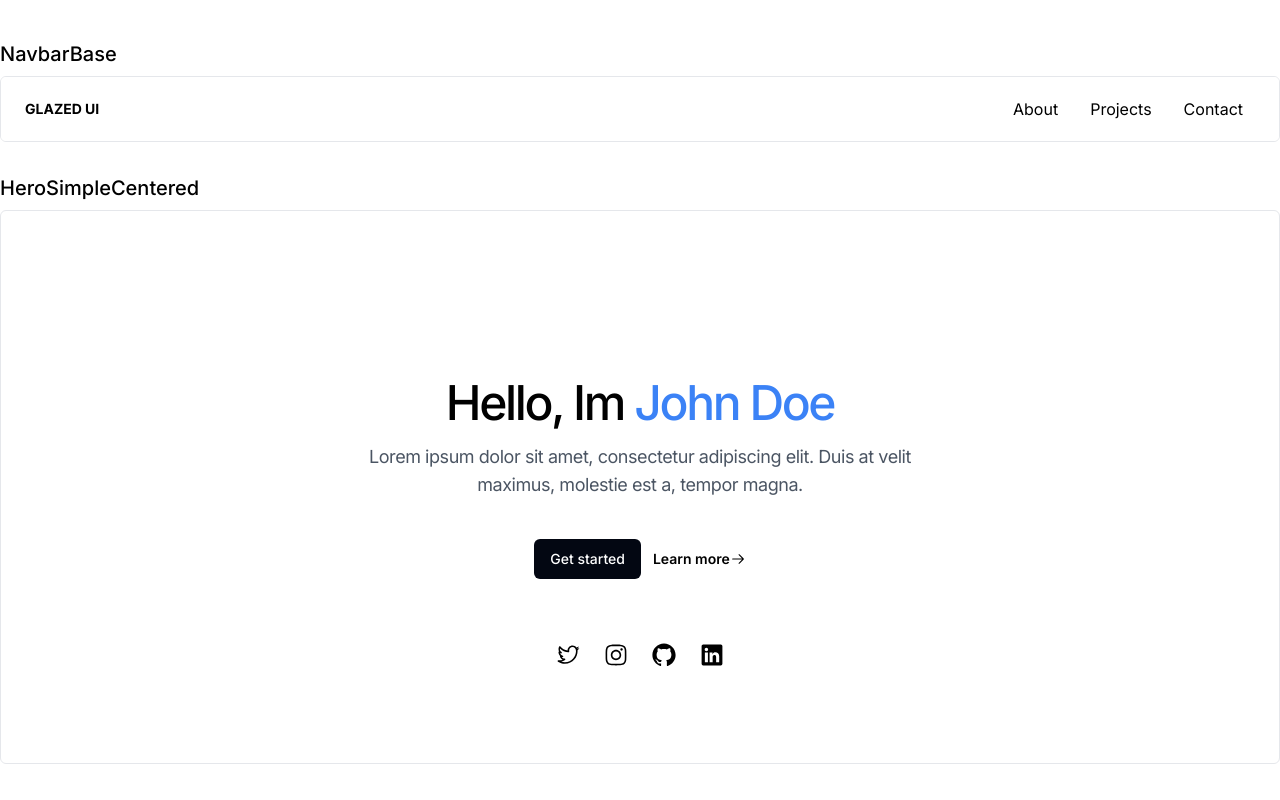
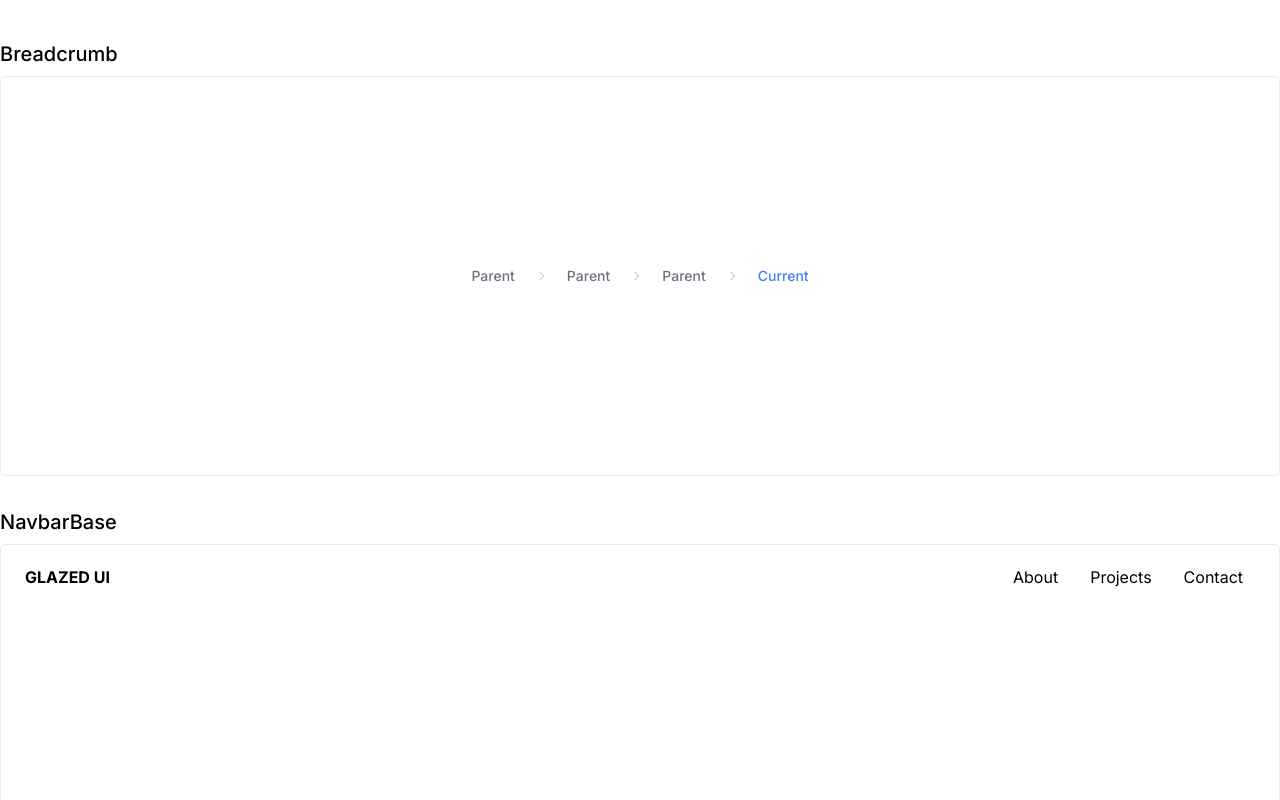
Before and after one commit to ibelick/ui-snippets, a Next.js app: page / in a window 1280 px wide. Shown: the top 800 px of the page. Built offline with nearby package versions, Linux system fonts and the light colour scheme.

Commit message:
feat: init Breadcrumb

```diff
--- a/app/page.tsx
+++ b/app/page.tsx
@@ -5,8 +5,14 @@ import HeroSimpleCenteredWithBackgroundImage from '@/components/section/hero/Her
 import FooterSimpleCentered from '@/components/section/footer/FooterSimpleCentered';
 import FooterSocialLinksOnly from '@/components/section/footer/FooterSocialLinksOnly';
 import NavbarBase from '@/components/section/navigation/NavbarBase';
+import Breadcrumb from '@/components/section/navigation/Breadcrumb';
 
 const COMPONENTS = [
+  {
+    name: 'Breadcrumb',
+    component: Breadcrumb,
+    isCentered: true,
+  },
   {
     name: 'NavbarBase',
     component: NavbarBase,
@@ -41,7 +47,7 @@ export default function Home() {
           return (
             <div key={component.name}>
               <h2 className='mb-2 text-xl font-medium'>{component.name}</h2>
-              <ComponentPlayground>
+              <ComponentPlayground isCentered={component.isCentered}>
                 <component.component />
               </ComponentPlayground>
             </div>
--- a/components/glazed/ComponentPlayground.tsx
+++ b/components/glazed/ComponentPlayground.tsx
@@ -1,13 +1,25 @@
+import clsxm from '@/lib/clsxm';
 import React from 'react';
 
 type ComponentPlaygroundProps = {
   children: React.ReactNode;
+  isCentered?: boolean;
 };
 
 const ComponentPlayground: React.FC<ComponentPlaygroundProps> = ({
   children,
+  isCentered,
 }) => {
-  return <div className='overflow-hidden rounded-md border'>{children}</div>;
+  return (
+    <div
+      className={clsxm(
+        `min-h-[400px] overflow-hidden rounded-md border`,
+        isCentered && 'flex items-center justify-center'
+      )}
+    >
+      {children}
+    </div>
+  );
 };
 
 export default ComponentPlayground;
--- /dev/null
+++ b/components/section/navigation/Breadcrumb.tsx
@@ -0,0 +1,63 @@
+import { CaretRightIcon } from '@radix-ui/react-icons';
+import React from 'react';
+
+const Breadcrumb = () => {
+  return (
+    <section>
+      <div className='mx-auto max-w-7xl items-center md:px-12'>
+        <div className='mx-auto w-full justify-center'>
+          <nav className='mx-auto flex justify-center ' aria-label='breadcrumb'>
+            <ol role='list' className='flex items-center space-x-4'>
+              <li>
+                <div className='flex items-center'>
+                  <a
+                    href='#'
+                    className='text-sm font-medium text-gray-500 duration-200 hover:text-gray-700'
+                  >
+                    Parent
+                  </a>
+                </div>
+              </li>
+              <li>
+                <div className='flex items-center'>
+                  <CaretRightIcon className='h-5 w-5 flex-shrink-0 text-gray-300' />
+                  <a
+                    href='#'
+                    className='ml-4 text-sm font-medium text-gray-500 hover:text-gray-700'
+                  >
+                    Parent
+                  </a>
+                </div>
+              </li>
+              <li>
+                <div className='flex items-center'>
+                  <CaretRightIcon className='h-5 w-5 flex-shrink-0 text-gray-300' />
+                  <a
+                    href='#'
+                    className='ml-4 text-sm font-medium text-gray-500 hover:text-gray-700'
+                  >
+                    Parent
+                  </a>
+                </div>
+              </li>
+              <li>
+                <div className='flex items-center'>
+                  <CaretRightIcon className='h-5 w-5 flex-shrink-0 text-gray-300' />
+                  <a
+                    href='#'
+                    className='ml-4 text-sm font-medium text-blue-500 hover:text-gray-700'
+                    aria-current='page'
+                  >
+                    Current
+                  </a>
+                </div>
+              </li>
+            </ol>
+          </nav>
+        </div>
+      </div>
+    </section>
+  );
+};
+
+export default Breadcrumb;
--- a/components/section/navigation/NavbarBase.tsx
+++ b/components/section/navigation/NavbarBase.tsx
@@ -11,7 +11,7 @@ const NavbarBase = () => {
         <div className='container mx-auto flex flex-wrap items-center justify-between px-4'>
           <div className='relative flex w-full justify-between lg:static lg:block lg:w-auto lg:justify-start'>
             <a
-              className='mr-4 inline-block whitespace-nowrap py-2 text-sm font-bold uppercase'
+              className='mr-4 inline-block whitespace-nowrap py-2 font-bold uppercase'
               href='#'
             >
               Glazed UI
```
